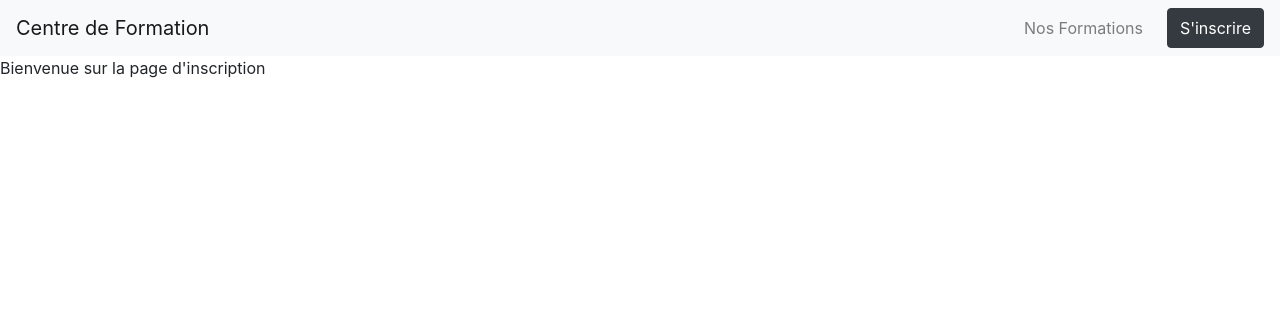
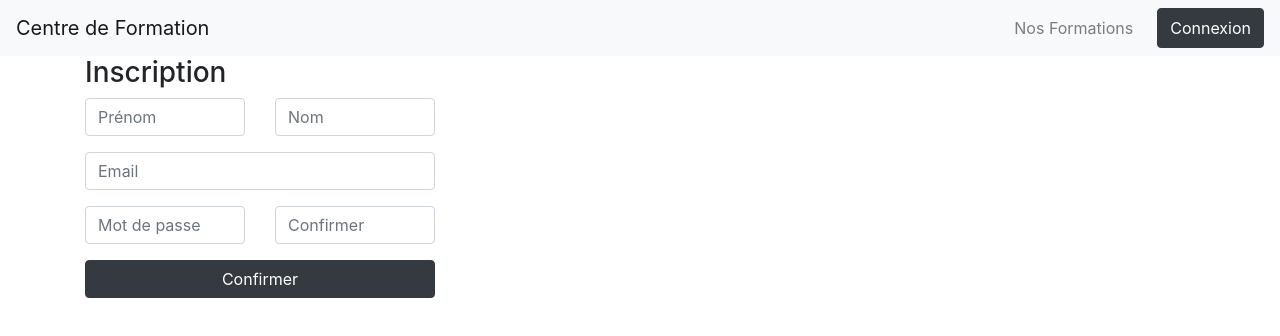
Before and after one commit to Jgruet/centre-formation-frontend, an Angular app: page /register in a window 1280 px wide. Shown: the top 336 px of the page. Built offline with nearby package versions, Linux system fonts and the light colour scheme.

Commit message:
Creation du service "user" et des pages connexion et inscription

```diff
--- a/src/app/app-routing.module.ts
+++ b/src/app/app-routing.module.ts
@@ -5,13 +5,15 @@ import {RouterModule, Routes} from '@angular/router';
 import {HomeComponent} from './pages/home/home.component';
 import {FormationComponent} from './pages/formation/formation.component';
 import {RegisterComponent} from './pages/register/register.component';
+import {LoginComponent} from "./pages/login/login.component";
 
 
 const routes: Routes = [
   { path: '', redirectTo: '/home', pathMatch: 'full' },
   { path: 'home', component: HomeComponent },
   { path: 'formation', component: FormationComponent },
-  { path: 'register', component: RegisterComponent }
+  { path: 'register', component: RegisterComponent },
+  { path: 'login', component: LoginComponent }
 ];
 
 @NgModule({
--- a/src/app/components/navbar/navbar.component.html
+++ b/src/app/components/navbar/navbar.component.html
@@ -13,7 +13,7 @@
         <a class="nav-link" routerLink="/formation">Nos Formations</a>
       </li>
 
-      <button type="button" class="btn btn-dark"><a routerLink="/register">S'inscrire</a></button>
+      <button type="button" class="btn btn-dark"><a routerLink="/login">Connexion</a></button>
     </ul>
   </div>
 </nav>
--- /dev/null
+++ b/src/app/pages/login/login.component.html
@@ -0,0 +1,38 @@
+<div class="container">
+  <div class="row centered-form">
+    <div class="col-xs-12 col-sm-8 col-md-4 col-sm-offset-2 col-md-offset-4">
+      <div class="panel panel-default">
+        <div class="panel-heading">
+          <h3 class="panel-title">Connexion</h3>
+        </div>
+        <div class="panel-body">
+          <form role="form">
+
+            <div class="form-group">
+              <input  type="email" name="email" id="email" class="form-control input-sm" placeholder="Email">
+            </div>
+
+
+            <div class="form-group">
+              <input  [type]="showPassword?'text':'password'" name="password" id="password" class="form-control input-sm"
+                     placeholder="Mot de passe">
+            </div>
+
+            <div class="form-check">
+              <input [(ngModel)]="showPassword" type="checkbox" name="password" id="checkboxPassword" class="form-check-input">
+              <label class="form-check-label" for="checkboxPassword">{{showPassword?"Masquer":"Afficher"}} le mot de passe</label>
+            </div>
+
+            <div class="">
+              <a routerLink="/register">Vous n'êtes pas encore inscrit ? Cliquez ici</a>
+            </div>
+
+
+            <input type="submit" value="Connexion" class="btn btn-dark btn-block">
+
+          </form>
+        </div>
+      </div>
+    </div>
+  </div>
+</div>
--- /dev/null
+++ b/src/app/pages/login/login.component.ts
@@ -0,0 +1,18 @@
+import {Component, OnInit} from '@angular/core';
+
+@Component({
+  selector: 'app-login',
+  templateUrl: './login.component.html',
+  styleUrls: ['./login.component.css']
+})
+export class LoginComponent implements OnInit {
+
+  public showPassword = false;
+
+  constructor() {
+  }
+
+  ngOnInit(): void {
+  }
+
+}
--- a/src/app/pages/register/register.component.html
+++ b/src/app/pages/register/register.component.html
@@ -1 +1,47 @@
-<p>Bienvenue sur la page d'inscription</p>
+<div class="container">
+  <div class="row centered-form">
+    <div class="col-xs-12 col-sm-8 col-md-4 col-sm-offset-2 col-md-offset-4">
+      <div class="panel panel-default">
+        <div class="panel-heading">
+          <h3 class="panel-title">Inscription</h3>
+        </div>
+        <div class="panel-body">
+          <form #concertForm="ngForm" (ngSubmit)="onSubmit(concertForm)" role="form">
+            <div class="row">
+              <div class="col-xs-6 col-sm-6 col-md-6">
+                <div class="form-group">
+                  <input ngModel name="nom" type="text" id="first_name" class="form-control input-sm" placeholder="Prénom">
+                </div>
+              </div>
+              <div class="col-xs-6 col-sm-6 col-md-6">
+                <div class="form-group">
+                  <input ngModel name="prenom" type="text" id="last_name" class="form-control input-sm" placeholder="Nom">
+                </div>
+              </div>
+            </div>
+
+            <div class="form-group">
+              <input ngModel name="mail" type="email" id="email" class="form-control input-sm" placeholder="Email">
+            </div>
+
+            <div class="row">
+              <div class="col-xs-6 col-sm-6 col-md-6">
+                <div class="form-group">
+                  <input ngModel name="mdp"  type="password" id="password" class="form-control input-sm" placeholder="Mot de passe">
+                </div>
+              </div>
+              <div class="col-xs-6 col-sm-6 col-md-6">
+                <div class="form-group">
+                  <input type="password" name="password_confirmation" id="password_confirmation" class="form-control input-sm" placeholder="Confirmer">
+                </div>
+              </div>
+            </div>
+
+            <input type="submit" value="Confirmer" class="btn btn-dark btn-block">
+
+          </form>
+        </div>
+      </div>
+    </div>
+  </div>
+</div>
--- a/src/app/pages/register/register.component.ts
+++ b/src/app/pages/register/register.component.ts
@@ -1,4 +1,7 @@
-import { Component, OnInit } from '@angular/core';
+import {Component, OnInit} from '@angular/core';
+import {NgForm} from "@angular/forms";
+import {UserInterface, UserService} from "../../services/user.service";
+import {Router} from "@angular/router";
 
 @Component({
   selector: 'app-register',
@@ -7,9 +10,22 @@ import { Component, OnInit } from '@angular/core';
 })
 export class RegisterComponent implements OnInit {
 
-  constructor() { }
+  constructor(public userService: UserService,
+              private router: Router,
+  ) {
+  }
+
+  public user: UserInterface;
 
   ngOnInit(): void {
   }
 
+  onSubmit(form: NgForm) {
+    const userInput = form.value;
+    console.log(userInput);
+    if (!form.errors && form.touched) {
+      this.userService.insertUser(userInput);
+      this.router.navigateByUrl('/home');
+    }
+  }
 }
--- /dev/null
+++ b/src/app/services/user.service.ts
@@ -0,0 +1,30 @@
+import {Injectable} from '@angular/core';
+import {HttpClient} from '@angular/common/http';
+
+const URL = 'http://localhost:3000/inscription';
+
+export interface UserInterface {
+  id: number;
+  nom: string;
+  prenom: string;
+  mail: string;
+  mdp: string;
+  roleId: number;
+}
+
+@Injectable({
+  providedIn: 'root'
+})
+export class UserService {
+
+  public user: UserInterface;
+
+
+  constructor(private http: HttpClient) {
+  }
+
+  public insertUser(user) {
+    this.http.post(URL, user).subscribe((data: UserInterface) => {
+    });
+  }
+}
```
Also changed, not shown: src/app/app.module.ts (+19 -12 lines), src/app/pages/login/login.component.css (added), 2 other files (tests, documents, lock files or other folders).
